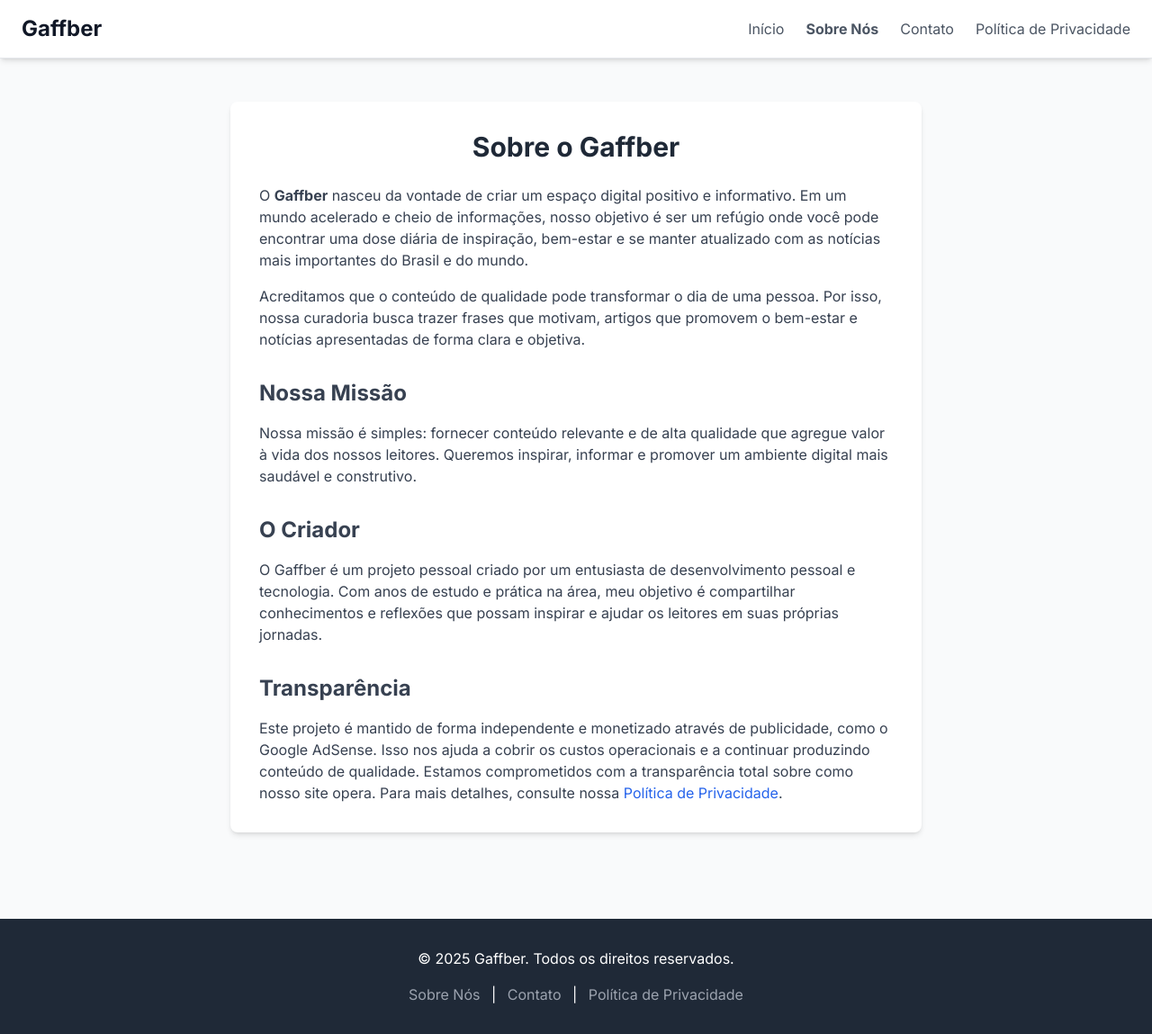
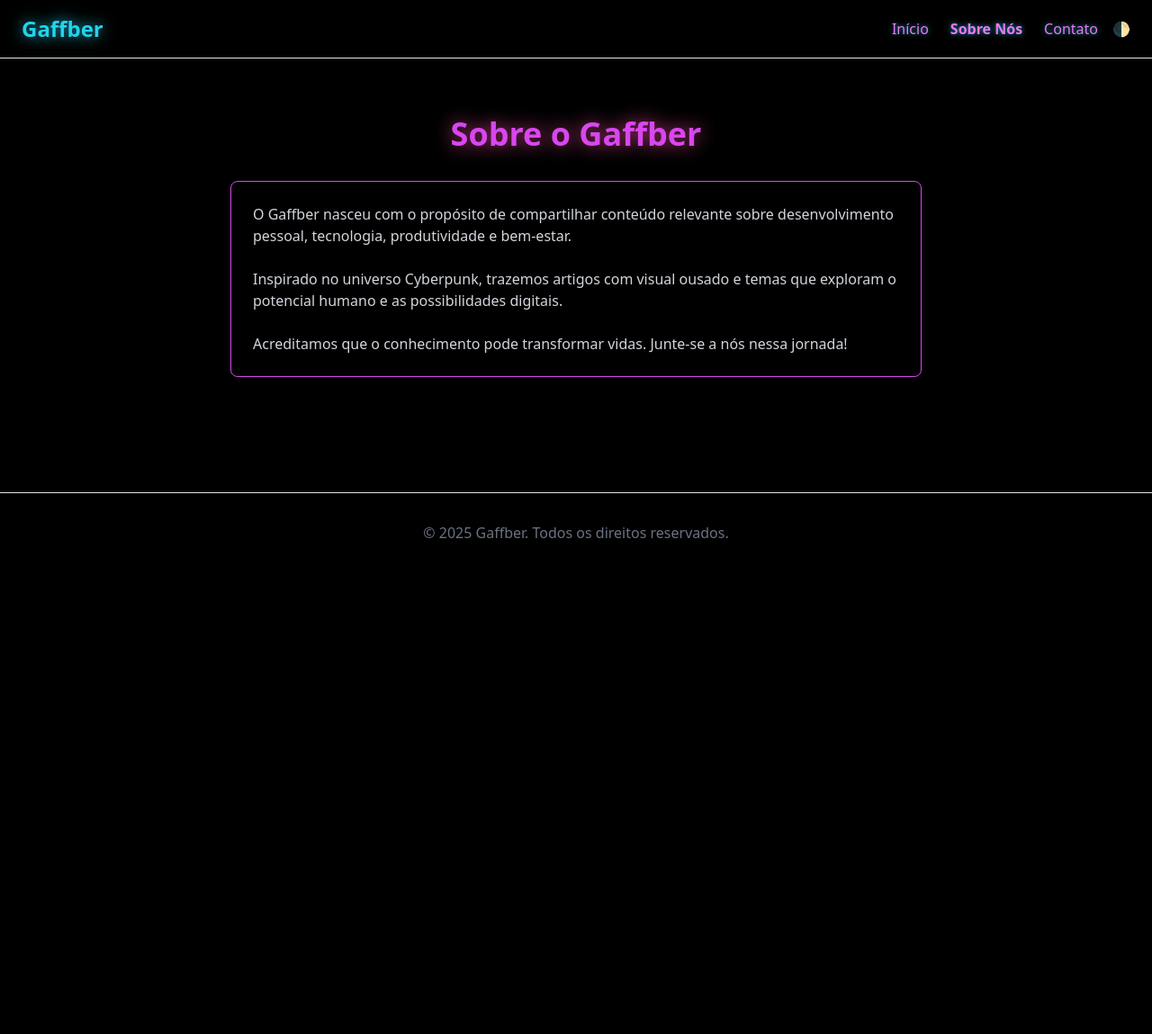
Before and after one commit to GFFBR/anuncio, a plain HTML site: page sobre.html in a window 1280 px wide. Shown: the whole page at 90% size. After the commit the page ends 800 px from the top, so only its background shows below. Drawn offline with nearby package versions, Linux system fonts and the light colour scheme.

Commit message:
Update sobre.html

```diff
--- a/sobre.html
+++ b/sobre.html
@@ -4,66 +4,56 @@
     <meta charset="UTF-8">
     <meta name="viewport" content="width=device-width, initial-scale=1.0">
     <title>Sobre Nós - Gaffber</title>
-    <meta name="description" content="Saiba mais sobre a missão do Gaffber em fornecer conteúdo inspirador e notícias relevantes de forma acessível e transparente.">
+    <meta name="description" content="Conheça mais sobre o projeto Gaffber, tecnologia, desenvolvimento pessoal e inspiração.">
     <link rel="canonical" href="https://GFFBR.github.io/sobre.html">
     <link rel="icon" href="favicon.ico" type="image/x-icon">
     <link rel="preconnect" href="https://fonts.googleapis.com">
     <link rel="preconnect" href="https://fonts.gstatic.com" crossorigin>
-    <link href="https://fonts.googleapis.com/css2?family=Inter:wght@400;700;900&display=swap" rel="stylesheet">
+    <link href="https://fonts.googleapis.com/css2?family=Inter:wght@400;700;900&family=Lora:ital,wght@0,400;0,700&display=swap" rel="stylesheet">
     <script src="https://cdn.tailwindcss.com"></script>
     <link rel="stylesheet" href="style.css">
 </head>
-<body class="bg-gray-50 text-gray-800">
-    <header class="bg-white shadow-md">
+<body class="bg-black text-white min-h-screen font-sans">
+
+<header class="bg-black/80 backdrop-blur-md sticky top-0 z-50">
 <nav class="container mx-auto px-6 py-4 flex justify-between items-center">
-            <a href="index.html" class="text-2xl font-bold text-gray-900">Gaffber</a>
+    <a href="index.html" class="text-2xl font-bold text-cyan-400 drop-shadow-[0_0_8px_rgba(34,211,238,0.8)]">Gaffber</a>
+    <div class="flex items-center space-x-4">
         <div class="hidden md:flex space-x-6">
-                <a href="index.html" class="text-gray-600 hover:text-blue-600">Início</a>
-                <a href="sobre.html" class="text-gray-600 hover:text-blue-600 nav-active">Sobre Nós</a>
-                <a href="contato.html" class="text-gray-600 hover:text-blue-600">Contato</a>
-                <a href="politica.html" class="text-gray-600 hover:text-blue-600">Política de Privacidade</a>
+            <a href="index.html" class="nav-link text-fuchsia-400 hover:text-yellow-300">Início</a>
+            <a href="sobre.html" class="nav-link nav-active text-fuchsia-400 hover:text-yellow-300">Sobre Nós</a>
+            <a href="contato.html" class="nav-link text-fuchsia-400 hover:text-yellow-300">Contato</a>
         </div>
-             <button id="mobile-menu-button" class="md:hidden">
-                <svg class="w-6 h-6" fill="none" stroke="currentColor" viewBox="0 0 24 24" xmlns="http://www.w3.org/2000/svg"><path stroke-linecap="round" stroke-linejoin="round" stroke-width="2" d="M4 6h16M4 12h16m-7 6h7"></path></svg>
+        <button id="theme-toggle" class="text-yellow-400 hover:text-yellow-300">🌓</button>
+        <button id="mobile-menu-button" class="md:hidden text-yellow-400">
+            <svg class="w-6 h-6" fill="none" stroke="currentColor" viewBox="0 0 24 24">
+                <path stroke-linecap="round" stroke-linejoin="round" stroke-width="2" d="M4 6h16M4 12h16m-7 6h7"></path>
+            </svg>
         </button>
+    </div>
 </nav>
-        <div id="mobile-menu" class="hidden md:hidden px-6 pb-4">
-            <a href="index.html" class="block py-2 text-gray-600 hover:text-blue-600">Início</a>
-            <a href="sobre.html" class="block py-2 text-gray-600 hover:text-blue-600 nav-active">Sobre Nós</a>
-            <a href="contato.html" class="block py-2 text-gray-600 hover:text-blue-600">Contato</a>
-            <a href="politica.html" class="block py-2 text-gray-600 hover:text-blue-600">Política de Privacidade</a>
+<div id="mobile-menu" class="hidden md:hidden px-6 pb-4 space-y-2">
+    <a href="index.html" class="block py-2 text-fuchsia-400 hover:text-yellow-300 nav-link">Início</a>
+    <a href="sobre.html" class="block py-2 text-fuchsia-400 hover:text-yellow-300 nav-link nav-active">Sobre Nós</a>
+    <a href="contato.html" class="block py-2 text-fuchsia-400 hover:text-yellow-300 nav-link">Contato</a>
 </div>
 </header>
-    <main class="container mx-auto px-6 py-12">
-        <div class="bg-white p-8 rounded-lg shadow-md max-w-3xl mx-auto">
-            <h1 class="text-3xl font-bold text-center mb-6">Sobre o Gaffber</h1>
-            <div class="space-y-4 text-gray-700">
-                <p>O <strong>Gaffber</strong> nasceu da vontade de criar um espaço digital positivo e informativo. Em um mundo acelerado e cheio de informações, nosso objetivo é ser um refúgio onde você pode encontrar uma dose diária de inspiração, bem-estar e se manter atualizado com as notícias mais importantes do Brasil e do mundo.</p>
-                <p>Acreditamos que o conteúdo de qualidade pode transformar o dia de uma pessoa. Por isso, nossa curadoria busca trazer frases que motivam, artigos que promovem o bem-estar e notícias apresentadas de forma clara e objetiva.</p>
-                <h2 class="text-2xl font-bold pt-4">Nossa Missão</h2>
-                <p>Nossa missão é simples: fornecer conteúdo relevante e de alta qualidade que agregue valor à vida dos nossos leitores. Queremos inspirar, informar e promover um ambiente digital mais saudável e construtivo.</p>
-                <h2 class="text-2xl font-bold pt-4">O Criador</h2>
-                <p>O Gaffber é um projeto pessoal criado por um entusiasta de desenvolvimento pessoal e tecnologia. Com anos de estudo e prática na área, meu objetivo é compartilhar conhecimentos e reflexões que possam inspirar e ajudar os leitores em suas próprias jornadas.</p>
-                <h2 class="text-2xl font-bold pt-4">Transparência</h2>
-                <p>Este projeto é mantido de forma independente e monetizado através de publicidade, como o Google AdSense. Isso nos ajuda a cobrir os custos operacionais e a continuar produzindo conteúdo de qualidade. Estamos comprometidos com a transparência total sobre como nosso site opera. Para mais detalhes, consulte nossa <a href="politica.html" class="text-blue-600 hover:underline">Política de Privacidade</a>.</p>
-            </div>
+
+<main class="container mx-auto px-6 py-16">
+    <h1 class="text-4xl font-extrabold text-fuchsia-500 drop-shadow-[0_0_10px_rgba(236,72,153,0.8)] mb-8 text-center">Sobre o Gaffber</h1>
+    <div class="max-w-3xl mx-auto text-gray-300 space-y-6 bg-black/60 backdrop-blur-sm p-6 rounded-lg border border-fuchsia-500">
+        <p>O Gaffber nasceu com o propósito de compartilhar conteúdo relevante sobre desenvolvimento pessoal, tecnologia, produtividade e bem-estar.</p>
+        <p>Inspirado no universo Cyberpunk, trazemos artigos com visual ousado e temas que exploram o potencial humano e as possibilidades digitais.</p>
+        <p>Acreditamos que o conhecimento pode transformar vidas. Junte-se a nós nessa jornada!</p>
     </div>
 </main>
-    <footer class="bg-gray-800 text-white mt-12">
-        <div class="container mx-auto px-6 py-8 text-center">
+
+<footer class="border-t border-gray-200 dark:border-gray-700 mt-16">
+    <div class="container mx-auto px-6 py-8 text-center text-gray-500">
         <p>&copy; <span id="year"></span> Gaffber. Todos os direitos reservados.</p>
-             <div class="mt-4">
-                <a href="sobre.html" class="text-gray-400 hover:text-white mx-2">Sobre Nós</a> |
-                <a href="contato.html" class="text-gray-400 hover:text-white mx-2">Contato</a> |
-                <a href="politica.html" class="text-gray-400 hover:text-white mx-2">Política de Privacidade</a>
-            </div>
     </div>
 </footer>
-    <script>
-        document.getElementById('mobile-menu-button').addEventListener('click', function() {
-            document.getElementById('mobile-menu').classList.toggle('hidden');
-        });
-        document.getElementById('year').textContent = new Date().getFullYear();
-    </script>
+
+<script src="script.js"></script>
 </body>
 </html>
```
Lines whose indentation alone changed are shown as unchanged.
